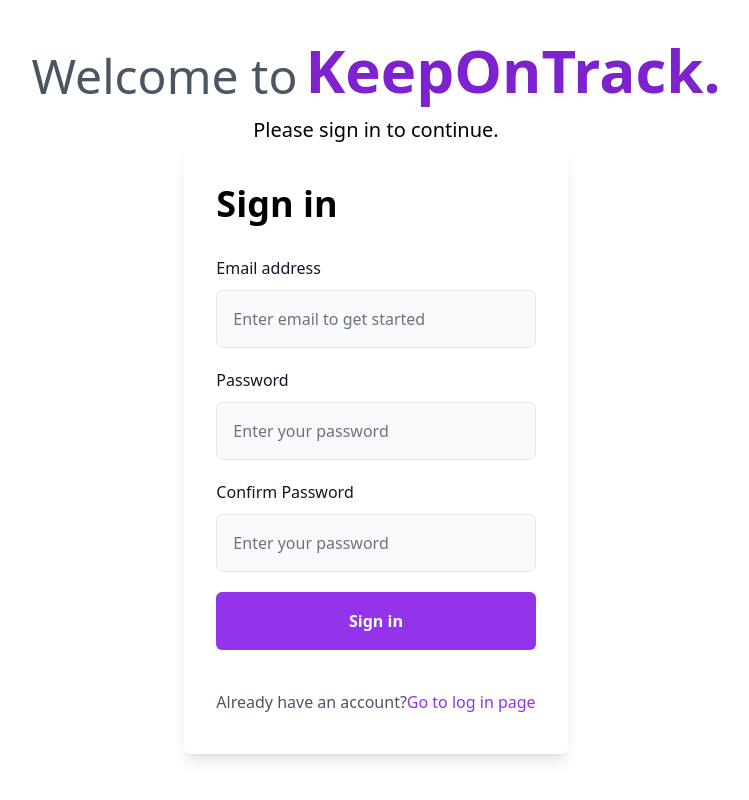
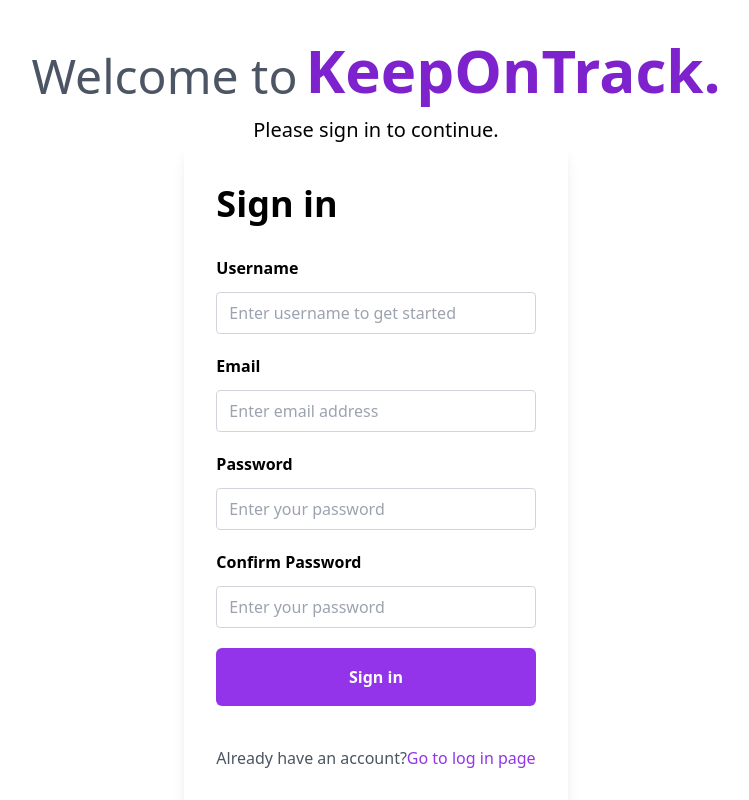
Before and after one commit to saingWann/task-tracking, a React (Vite) app: page /sign-in in a window 1280 px wide. Shown: the whole page, without its empty margins (264-1013 px from the left). Built offline with nearby package versions, Linux system fonts and the light colour scheme; no server answers; a web font is replaced by a local one.

Commit message:
integrate rest api

```diff
--- a/src/Api.js
+++ b/src/Api.js
@@ -1,7 +1,7 @@
 import axios from "axios";
 
 export const api = axios.create({
-    baseURL: 'http://localhost:5173/api',
+    baseURL: 'https://65e2486fa8583365b31816f7.mockapi.io/api/v1/',
     timeout: 1000,
-    headers: {'X-Custom-Header': 'foobar'}
+    headers: {'content-type':'application/json'}
   });
--- a/src/component/AddTaskFormik.jsx
+++ b/src/component/AddTaskFormik.jsx
@@ -33,7 +33,7 @@ const AddTaskFormik = () => {
     };
     const newData = {
       ...value,
-      id: new Date().getTime(),
+      // id: new Date().getTime(),
       createdTime,
       complete: false,
       moveToTrash: false,
@@ -41,7 +41,7 @@ const AddTaskFormik = () => {
 
     dispatch(addData(newData));
     dispatch(setIsChange());
-    console.log(newData);
+    // console.log(newData);
   };
 
   // animation stuff
--- a/src/component/Card.jsx
+++ b/src/component/Card.jsx
@@ -34,7 +34,7 @@ const Card = () => {
     return (
       <section className="lg:w-[85%] md:w-[75%] w-full flex flex-col ms-auto lg:px-10 md:px-10 text-gray-600 body-font relative lg:mt-10 ">
         <Categories />
-        <motion.div className="grid grid-cols-1  lg:grid-cols-3 lg:order-1 -order-1">
+        <div className="grid grid-cols-1  lg:grid-cols-3 lg:order-1 -order-1 ">
           {renderByCategory.length === 0 ? (
             <div className="w-full h-64 flex flex-col items-center justify-center ">
               <CircleSlash2 size={100} className="opacity-50" />
@@ -48,7 +48,7 @@ const Card = () => {
               <Carditem key={task.id} task={task} index={index} />
             ))
           )}
-        </motion.div>
+        </div>
       </section>
     );
   }
--- a/src/component/Footer.jsx
+++ b/src/component/Footer.jsx
@@ -4,7 +4,7 @@ import { Twitter, Instagram, Github, Facebook } from "lucide-react";
 const Footer = () => {
   return (
     <>
-      <section className="py-10 bg-purple-900 ">
+      <section className="py-10 bg-gray-900 ">
         <div className="px-4 mx-auto sm:px-6 lg:px-8 max-w-7xl">
           <div className="lg:flex lg:items-center lg:justify-between">
             <div className="sm:flex sm:items-center sm:justify-start sm:space-x-8">
--- a/src/component/LoginForm.jsx
+++ b/src/component/LoginForm.jsx
@@ -1,6 +1,9 @@
 import React from "react";
 import { useNavigate } from "react-router-dom";
 import { motion } from "framer-motion";
+import { Form, Formik } from "formik";
+import TextInput from "./input/TextInput";
+import * as Yup from "yup";
 
 const LoginForm = () => {
   const nav = useNavigate();
@@ -38,45 +41,41 @@ const LoginForm = () => {
               <h2 className="text-3xl font-bold leading-tight text-black sm:text-4xl">
                 Log in
               </h2>
-
-              <form action="#" method="POST" className="mt-8 ">
+              <Formik
+                initialValues={{
+                  email: "",
+                  password: "",
+                }}
+                validationSchema={Yup.object({
+                  email: Yup.string()
+                    .email("Invalid email address")
+                    .required("Required"),
+                  password: Yup.string()
+                    .min(8, "Password must be at least 8 characters")
+                    .matches(
+                      /[0-9]/,
+                      "Password must contain at least one number"
+                    )
+                    .required("Password is required"),
+                })}
+              >
+                <Form action="#" method="POST" className="mt-8 ">
                   <div className="space-y-5">
-                  <div>
-                    <label
-                      htmlFor="email"
-                      className="text-base font-medium text-gray-900"
-                    >
-                      Email address
-                    </label>
-                    <div className="mt-2.5">
-                      <input
+                    <TextInput
                       type="email"
                       name="email"
                       id="email"
+                      label="Email"
                       placeholder="Enter email to get started"
-                        className="block w-full p-4 text-black placeholder-gray-500 transition-all duration-200 border border-gray-200 rounded-md bg-gray-50 focus:outline-none focus:border-purple-600 focus:bg-white caret-purple-600"
                     />
-                    </div>
-                  </div>
-                  <div>
-                    <div className="flex items-center justify-between">
-                      <label
-                        htmlFor="password"
-                        className="text-base font-medium text-gray-900"
-                      >
-                        Password
-                      </label>
-                    </div>
-                    <div className="mt-2.5">
-                      <input
+
+                    <TextInput
                       type="password"
                       name="password"
                       id="password"
                       placeholder="Enter your password"
-                        className="block w-full p-4 text-black placeholder-gray-500 transition-all duration-200 border border-gray-200 rounded-md bg-gray-50 focus:outline-none focus:border-purple-600 focus:bg-white caret-purple-600"
+                      label="Password"
                     />
-                    </div>
-                  </div>
                     <div>
                       <button
                         type="submit"
@@ -86,7 +85,8 @@ const LoginForm = () => {
                       </button>
                     </div>
                   </div>
-              </form>
+                </Form>
+              </Formik>
 
               <p className="mt-10 flex text-base text-gray-600">
                 Don’t have an account?
--- a/src/component/SingInForm.jsx
+++ b/src/component/SingInForm.jsx
@@ -1,6 +1,9 @@
 import React from "react";
 import { useNavigate } from "react-router-dom";
 import { motion } from "framer-motion";
+import { Form, Formik } from "formik";
+import TextInput from "./input/TextInput";
+import * as Yup from "yup";
 
 const SignInForm = () => {
   const nav = useNavigate();
@@ -39,62 +42,65 @@ const SignInForm = () => {
               <h2 className="text-3xl font-bold leading-tight text-black sm:text-4xl">
                 Sign in
               </h2>
+              <Formik
+                initialValues={{
+                  name: "",
+                  email: "",
+                  password: "",
+                  confrimPassword: "",
+                }}
+                validationSchema={Yup.object({
+                  name: Yup.string().required("Enter username"),
+                  email: Yup.string()
+                    .email("*Invalid email address*")
+                    .required("Required"),
+                  password: Yup.string()
+                    .min(8, "*Password must be at least 8 characters*")
+                    .matches(
+                      /[0-9]/,
+                      "*Password must contain at least one number*"
+                    )
+                    .required("*Password is required*"),
+                  confirmPassword: Yup.string()
+                    .oneOf(
+                      [Yup.ref("password"), null],
+                      "*Passwords must match*"
+                    )
+                    .required("*Password is required*"),
+                })}
+              >
+                <Form action="#" method="POST" className="mt-8 ">
+                  <div className="space-y-5">
+                    <TextInput
+                      type="text"
+                      name="name"
+                      id="name"
+                      label="Username"
+                      placeholder="Enter username to get started"
+                    />
 
-              <form action="#" method="POST" className="mt-8 ">
-                <div className="space-y-5">
-                  <div>
-                    <label
-                      htmlFor="email"
-                      className="text-base font-medium text-gray-900"
-                    >
-                      Email address
-                    </label>
-                    <div className="mt-2.5">
-                      <input
+                    <TextInput
                       type="email"
                       name="email"
                       id="email"
-                        placeholder="Enter email to get started"
-                        className="block w-full p-4 text-black placeholder-gray-500 transition-all duration-200 border border-gray-200 rounded-md bg-gray-50 focus:outline-none focus:border-purple-600 focus:bg-white caret-purple-600"
+                      label="Email"
+                      placeholder="Enter email address"
                     />
-                    </div>
-                  </div>
-                  <div>
-                    <label
-                      htmlFor="password"
-                      className="text-base font-medium text-gray-900"
-                    >
-                      Password
-                    </label>
 
-                    <div className="mt-2.5">
-                      <input
+                    <TextInput
                       type="password"
                       name="password"
                       id="password"
                       placeholder="Enter your password"
-                        className="block w-full p-4 text-black placeholder-gray-500 transition-all duration-200 border border-gray-200 rounded-md bg-gray-50 focus:outline-none focus:border-purple-600 focus:bg-white caret-purple-600"
+                      label="Password"
                     />
-                    </div>
-                  </div>
-                  <div>
-                    <label
-                      htmlFor="confirmPassword"
-                      className="text-base font-medium text-gray-900"
-                    >
-                      Confirm Password
-                    </label>
-
-                    <div className="mt-2.5">
-                      <input
+                    <TextInput
                       type="password"
                       name="confirmPassword"
                       id="confirmPassword"
                       placeholder="Enter your password"
-                        className="block w-full p-4 text-black placeholder-gray-500 transition-all duration-200 border border-gray-200 rounded-md bg-gray-50 focus:outline-none focus:border-purple-600 focus:bg-white caret-purple-600"
+                      label="Confirm Password"
                     />
-                    </div>
-                  </div>
                     <div>
                       <button
                         type="submit"
@@ -104,8 +110,8 @@ const SignInForm = () => {
                       </button>
                     </div>
                   </div>
-              </form>
-
+                </Form>
+              </Formik>
               <p className="mt-10 flex text-base text-gray-600">
                 Already have an account?
                 <button
```
Also changed, not shown: mock/todolist.json (+22 -1 lines), src/component/Carditem.jsx (+20 -3 lines), src/features/currentTasks.js (+10 -9 lines). Lines whose indentation alone changed are shown as unchanged.
